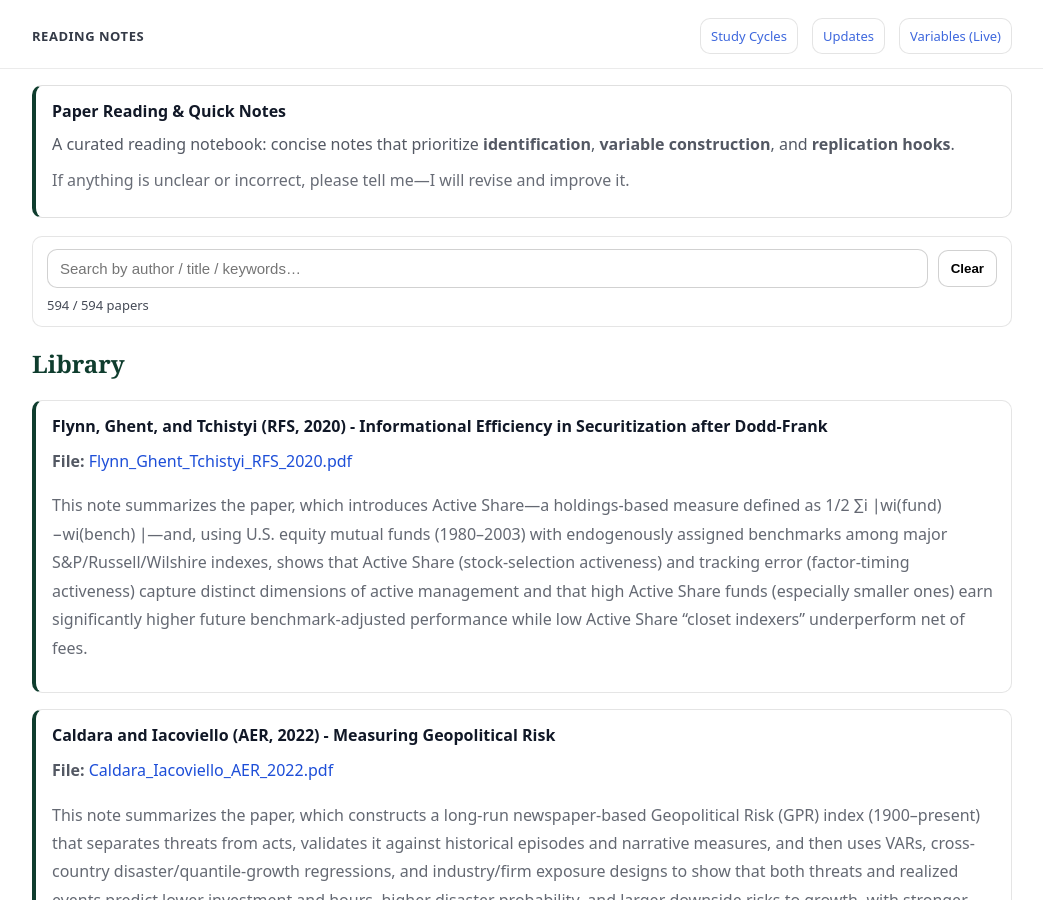
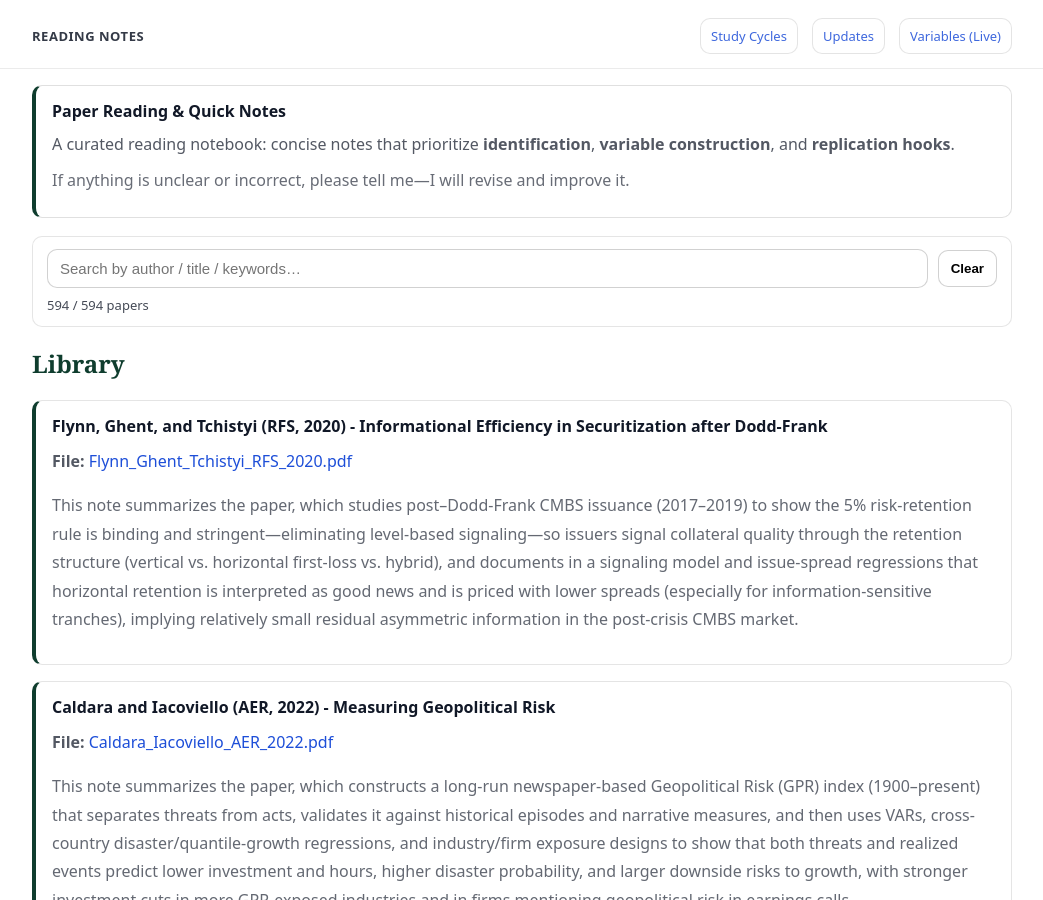
Before and after one commit to yaxinzn/study-archive, a Jekyll site: the page built from reading/index.md, in a window 1280 px wide and 900 px high. Shown: the whole window, without its empty margins (118-1161 px from the left). Built offline with Jekyll 4.4.1, drawn with Linux system fonts in a browser that asks for light colours.

Commit message:
Reading: add/update Flynn_Ghent_Tchistyi_RFS_2020.pdf

```diff
--- a/_data/reading.yml
+++ b/_data/reading.yml
@@ -1,6 +1,6 @@
 - title: "Flynn, Ghent, and Tchistyi (RFS, 2020) - Informational Efficiency in Securitization after Dodd-Frank"
   file: "Flynn_Ghent_Tchistyi_RFS_2020.pdf"
-  desc: "This note summarizes the paper, which introduces Active Share—a holdings-based measure defined as 1/2 ∑i ∣wi(fund) −wi(bench) ∣—and, using U.S. equity mutual funds (1980–2003) with endogenously assigned benchmarks among major S&P/Russell/Wilshire indexes, shows that Active Share (stock-selection activeness) and tracking error (factor-timing activeness) capture distinct dimensions of active management and that high Active Share funds (especially smaller ones) earn significantly higher future benchmark-adjusted performance while low Active Share “closet indexers” underperform net of fees."
+  desc: "This note summarizes the paper, which studies post–Dodd-Frank CMBS issuance (2017–2019) to show the 5% risk-retention rule is binding and stringent—eliminating level-based signaling—so issuers signal collateral quality through the retention structure (vertical vs. horizontal first-loss vs. hybrid), and documents in a signaling model and issue-spread regressions that horizontal retention is interpreted as good news and is priced with lower spreads (especially for information-sensitive tranches), implying relatively small residual asymmetric information in the post-crisis CMBS market."
 
 - title: "Caldara and Iacoviello (AER, 2022) - Measuring Geopolitical Risk"
   file: "Caldara_Iacoviello_AER_2022.pdf"
```
